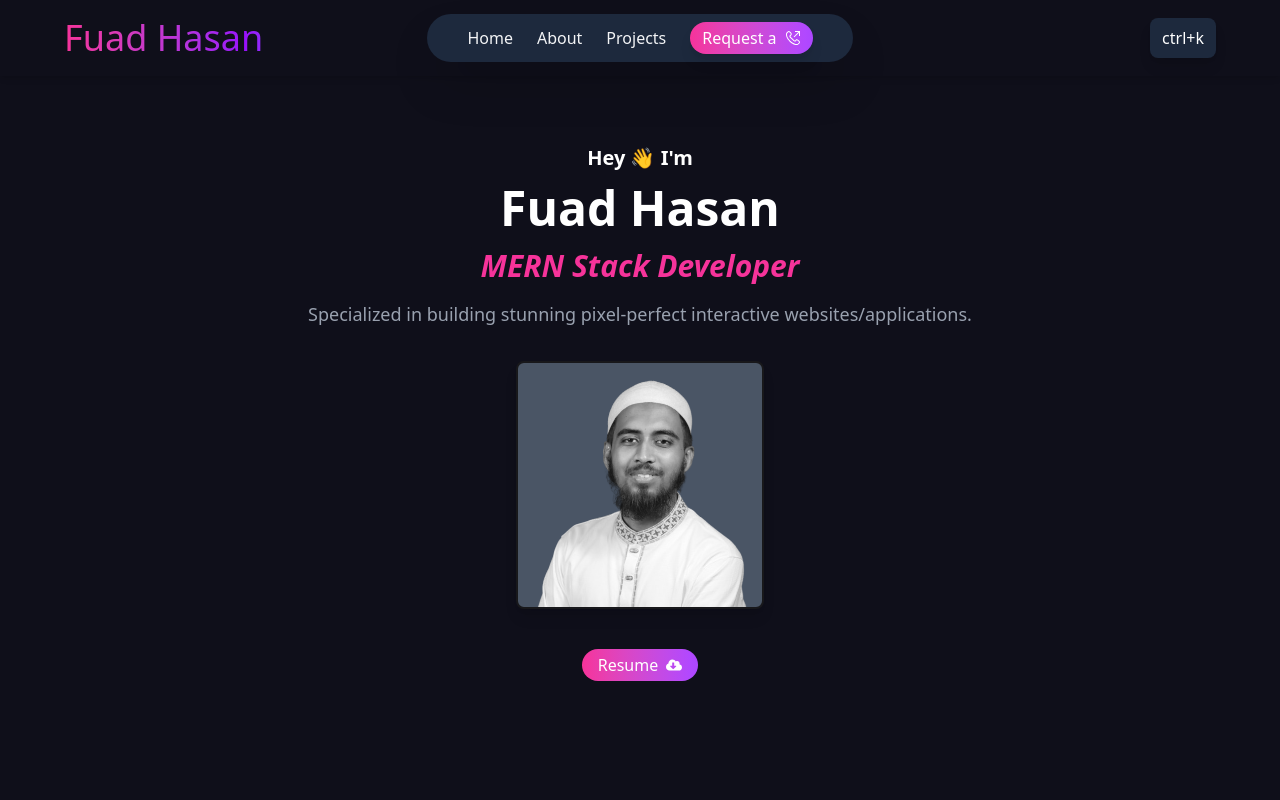
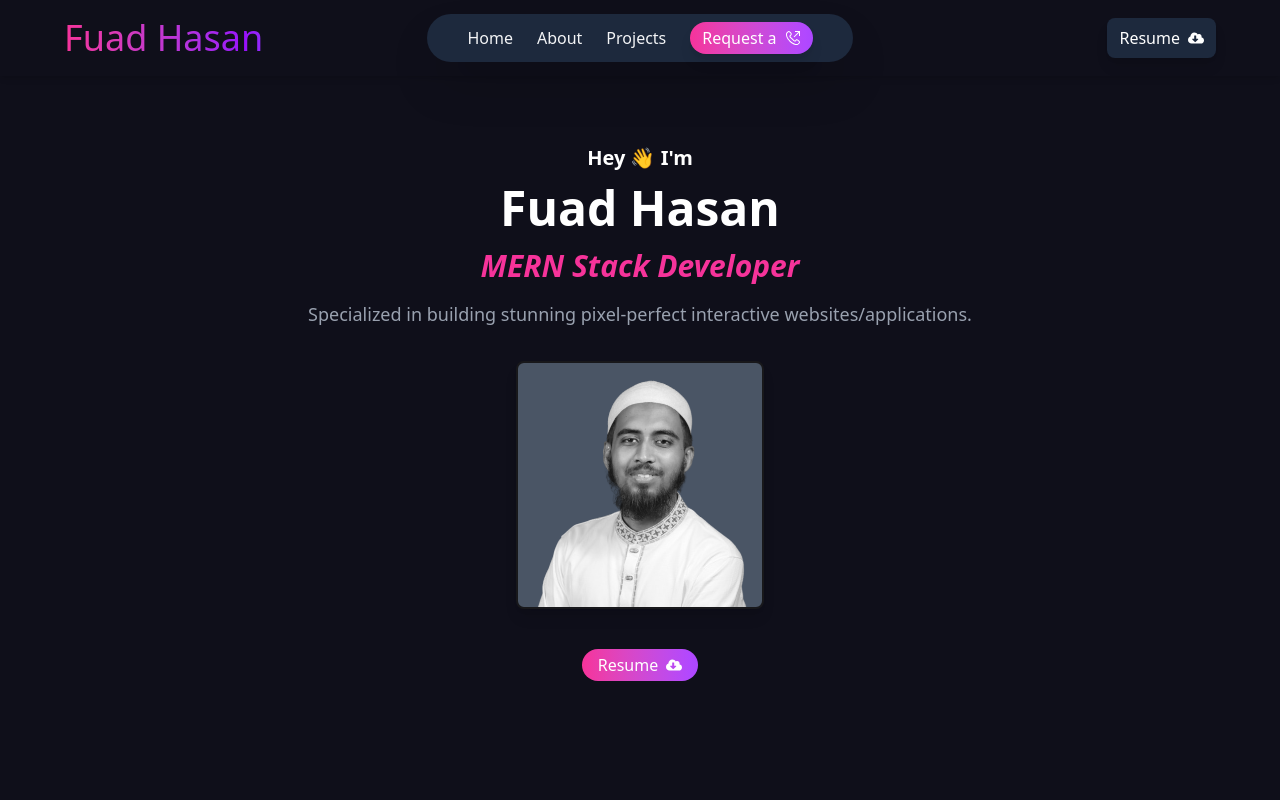
Before and after one commit to fuadhasan05/my-portfolio, a React (Vite) app: page / in a window 1280 px wide. Shown: the top 800 px of the page. Built offline with nearby package versions, Linux system fonts and the light colour scheme.

Commit message:
firebase deploy & active resume button

```diff
--- a/index.html
+++ b/index.html
@@ -2,7 +2,7 @@
 <html lang="en">
   <head>
     <meta charset="UTF-8" />
-    <link rel="icon" type="" href="" />
+    <link rel="icon" type="" href="/developing.png" />
     <meta name="viewport" content="width=device-width, initial-scale=1.0" />
     <title>Fuad Hasan</title>
   </head>
--- a/src/components/Hero.jsx
+++ b/src/components/Hero.jsx
@@ -38,9 +38,13 @@ const Hero = () => {
           </div>
         </div>
         <div className="flex justify-center mt-10">
-          <button className="bg-gradient-to-r from-pink-500 to-purple-500 px-4 py-1 rounded-full text-white font-medium flex items-center gap-2 justify-center cursor-pointer">
+          <a
+            href="/resume.pdf"
+            download="Fuad_Hasan_Resume.pdf"
+            className="bg-gradient-to-r from-pink-500 to-purple-500 px-4 py-1 rounded-full text-white font-medium flex items-center gap-2 justify-center cursor-pointer"
+          >
             Resume <FaCloudDownloadAlt />
-          </button>
+          </a>
         </div>
       </div>
     </section>
--- a/src/components/Navbar.jsx
+++ b/src/components/Navbar.jsx
@@ -1,5 +1,5 @@
 import { useState } from "react";
-import { FaTelegramPlane } from "react-icons/fa";
+import { FaCloudDownloadAlt, FaTelegramPlane } from "react-icons/fa";
 import { FiMenu } from "react-icons/fi";
 import { VscCallOutgoing } from "react-icons/vsc";
 
@@ -62,11 +62,14 @@ export default function Navbar() {
 
           {/* Right: Button */}
           <div className="hidden md:flex flex-1 justify-end">
-            <button className="bg-slate-800 px-3 py-2 rounded-lg text-white font-medium shadow-lg hover:scale-105 transition-all duration-300 flex items-center gap-2">
-              ctrl+k
-            </button>
+            <a
+              href="/resume.pdf"
+              download="Fuad_Hasan_Resume.pdf"
+              className="bg-slate-800 px-3 py-2 rounded-lg text-white font-medium shadow-lg hover:scale-105 transition-all duration-300 flex items-center gap-2 cursor-pointer"
+            >
+              Resume <FaCloudDownloadAlt />
+            </a>
           </div>
-
           {/* Mobile Menu Icon */}
           <div className="md:hidden">
             <button onClick={() => setIsOpen(!isOpen)}>
```
Also changed, not shown: firebase.json (added), public/developing.png (added), 1 other file (tests, documents, lock files or other folders).
